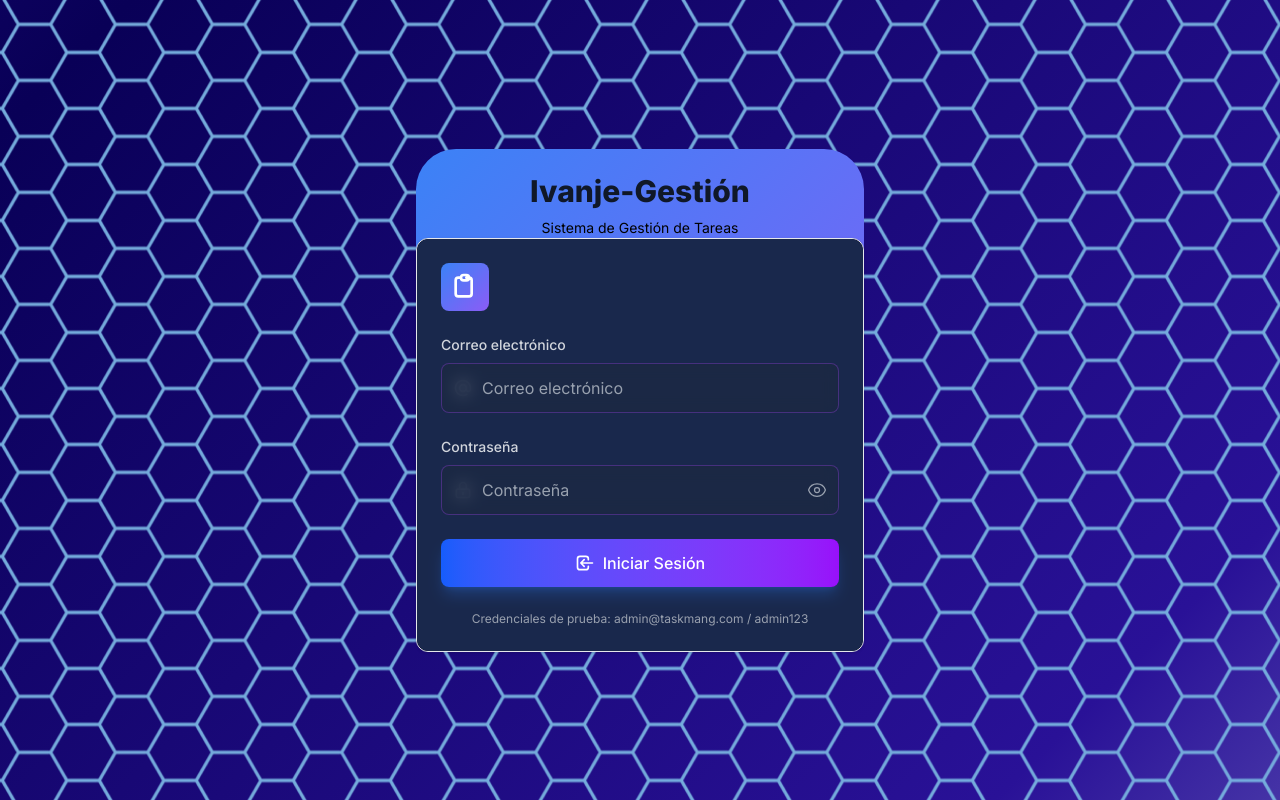
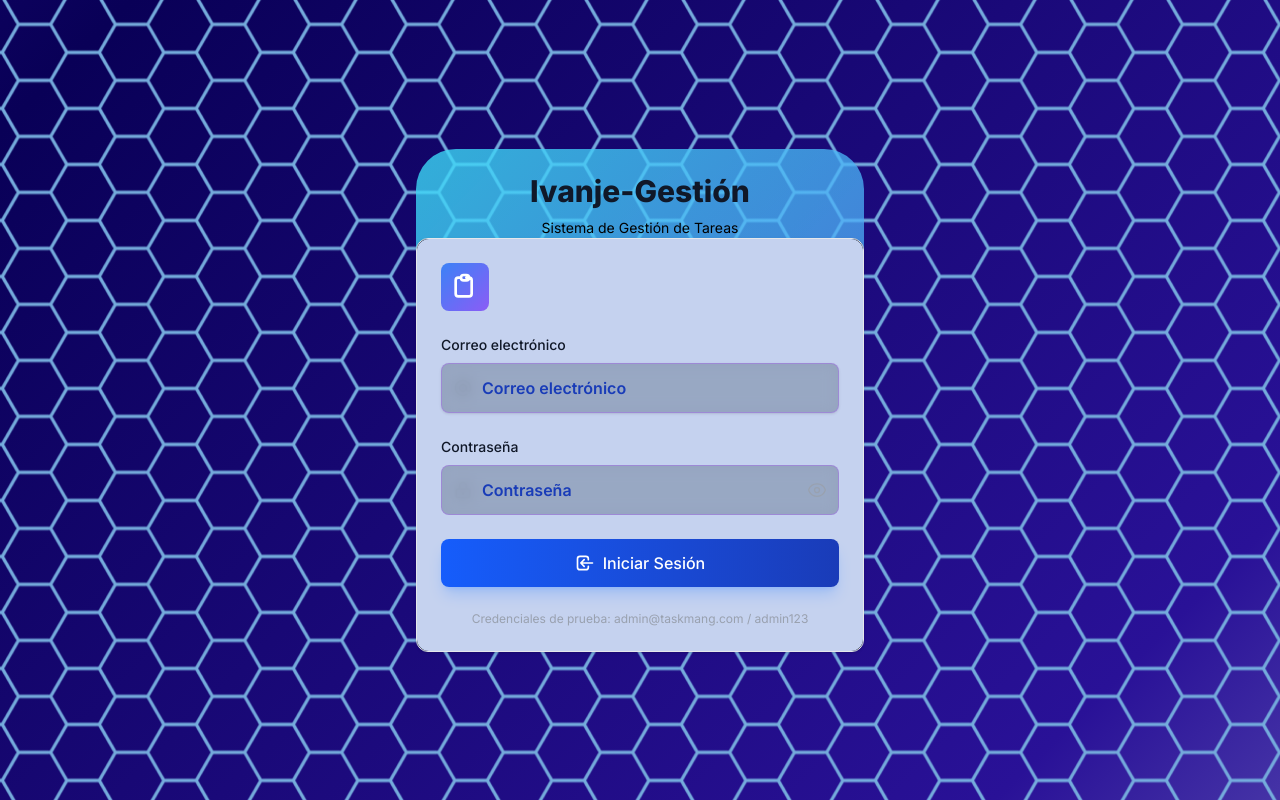
Before and after one commit to VilyaTanke/taskmang, a Next.js app: page /login in a window 1280 px wide. Built offline with nearby package versions, Linux system fonts and the light colour scheme.

Commit message:
reparando el login

```diff
--- a/src/app/login/page.tsx
+++ b/src/app/login/page.tsx
@@ -35,14 +35,14 @@ export default function LoginPage() {
 
   return (
     <div className="page-center topGround bgli">
-      <div className="max-w-md w-full space-y-8 tittleForm" style={{borderRadius: '2.5rem', background: 'linear-gradient(135deg, #3b82f6, #8b5cf6)', justifyContent: 'center' }}>
+      <div className="max-w-md w-full space-y-8 tittleForm" style={{borderRadius: '2.5rem', background: 'linear-gradient(135deg,rgba(59, 218, 246, 0.8),rgba(92, 133, 246, 0.74))', justifyContent: 'center' }}>
         <div>
           <h2 className="mt-6 text-center text-3xl font-extrabold text-gray-900">
             Ivanje-Gestión
           </h2>
           <p className="card-subtitle mt-2 flex items-center justify-center">Sistema de Gestión de Tareas</p>
           <div className="card" style={{ background: 'rgba(15, 23, 42, 0.95)', backdropFilter: 'blur(10px)', borderRadius: '0.75rem' }}>
-            <div className="card-body" style={{ background: 'rgba(27, 42, 78, 0.95)', backdropFilter: 'blur(10px)', borderRadius: '0.75rem' }}>
+            <div className="card-body" style={{ background: 'rgba(208, 221, 250, 0.95)', backdropFilter: 'blur(10px)', borderRadius: '0.75rem' }}>
               <div className="flex items-center justify-between mb-6">
                 <div className="flex items-center" style={{ width: '3rem', height: '3rem', borderRadius: '0.5rem', background: 'linear-gradient(135deg, #3b82f6, #8b5cf6)', justifyContent: 'center' }}>
                   <svg className="h-8 w-8 text-white" fill="none" viewBox="0 0 24 24" stroke="currentColor">
@@ -53,7 +53,7 @@ export default function LoginPage() {
 
               <form className="space-y-6" onSubmit={handleSubmit}>
                 <div>
-                  <label htmlFor="email" className="block text-sm font-medium text-gray-300 mb-2">
+                  <label htmlFor="email" className="block text-sm font-medium text-gray-900 mb-2">
                     Correo electrónico
                   </label>
                   <div className="relative">
@@ -68,7 +68,7 @@ export default function LoginPage() {
                       type="email"
                       autoComplete="email"
                       required
-                      className="w-full pl-10 pr-4 py-3 bg-slate-800/50 border border-purple-500/30 rounded-lg text-gray-200 placeholder-gray-400 focus:outline-none focus:ring-2 focus:ring-purple-500/50 focus:border-transparent backdrop-blur-sm transition-all duration-200"
+                      className="w-full pl-10 pr-4 py-3 shadow bg-slate-500/50 border border-purple-500/30 rounded-lg font-semibold text-gray-800 placeholder-blue-800 focus:outline-none focus:ring-2 focus:ring-purple-500/50 focus:border-transparent backdrop-blur-sm transition-all duration-200"
                       placeholder="Correo electrónico"
                       value={email}
                       onChange={(e) => setEmail(e.target.value)}
@@ -76,7 +76,7 @@ export default function LoginPage() {
                   </div>
                 </div>
                 <div>
-                  <label htmlFor="password" className="block text-sm font-medium text-gray-300 mb-2">
+                  <label htmlFor="password" className="block text-sm font-medium text-gray-900 mb-2">
                     Contraseña
                   </label>
                   <div className="relative">
@@ -91,7 +91,7 @@ export default function LoginPage() {
                       type={showPassword ? 'text' : 'password'}
                       autoComplete="current-password"
                       required
-                      className="w-full pl-10 pr-12 py-3 bg-slate-800/50 border border-purple-500/30 rounded-lg text-gray-200 placeholder-gray-400 focus:outline-none focus:ring-2 focus:ring-purple-500/50 focus:border-transparent backdrop-blur-sm transition-all duration-200"
+                      className="w-full pl-10 pr-12 py-3 bg-slate-500/50 border border-purple-500/30 rounded-lg font-semibold text-gray-800 placeholder-blue-800 focus:outline-none focus:ring-2 focus:ring-purple-500/50 focus:border-transparent backdrop-blur-sm transition-all duration-200"
                       placeholder="Contraseña"
                       value={password}
                       onChange={(e) => setPassword(e.target.value)}
@@ -125,7 +125,7 @@ export default function LoginPage() {
                   <button
                     type="submit"
                     disabled={isLoading}
-                    className="w-full flex items-center justify-center px-6 py-3 bg-gradient-to-r from-blue-600 to-purple-600 hover:from-blue-700 hover:to-purple-700 disabled:from-gray-600 disabled:to-gray-700 text-white font-medium rounded-lg shadow-lg shadow-blue-500/25 transition-all duration-200 focus:outline-none focus:ring-2 focus:ring-purple-500/50"
+                    className="w-full flex items-center justify-center px-6 py-3 bg-gradient-to-r from-blue-600 to-blue-800 hover:from-blue-700 hover:to-purple-700 disabled:from-gray-600 disabled:to-gray-700 text-white font-medium rounded-lg shadow-lg shadow-blue-500/25 transition-all duration-200 focus:outline-none focus:ring-2 focus:ring-purple-500/50"
                   >
                     {isLoading ? (
                       <>
--- a/src/styles/app.css
+++ b/src/styles/app.css
@@ -32,7 +32,7 @@
 
 /* Forms */
 .form{ display:flex; flex-direction:column; gap:1rem; }
-.label{ display:block; font-size:0.875rem; color:#374151; margin-bottom:0.25rem; }
+.label{ display:block; font-size:0.875rem; color:#000000; margin-bottom:0.25rem; }
 .input{
   width:100%;
   padding:0.5rem 0.75rem;
```
